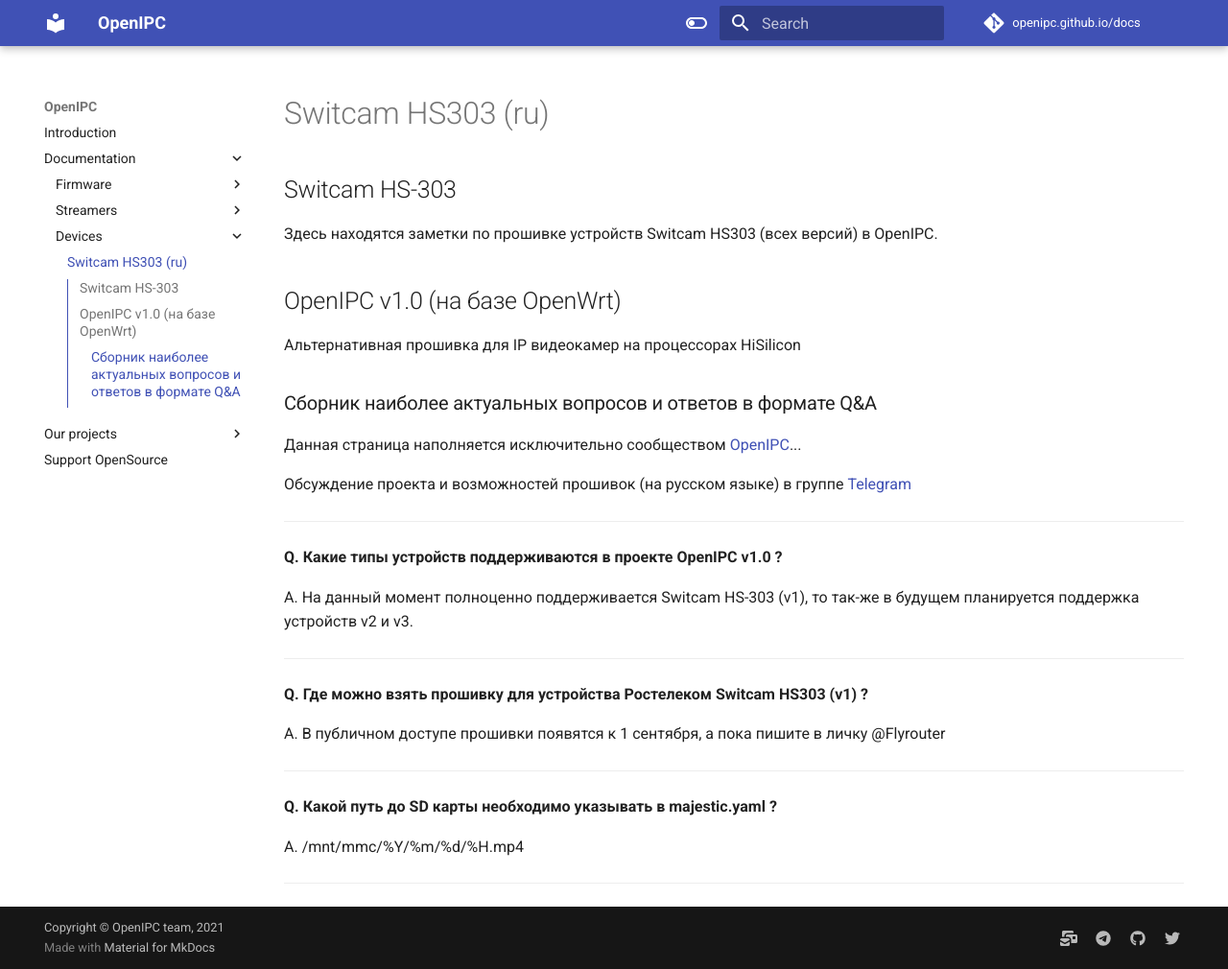
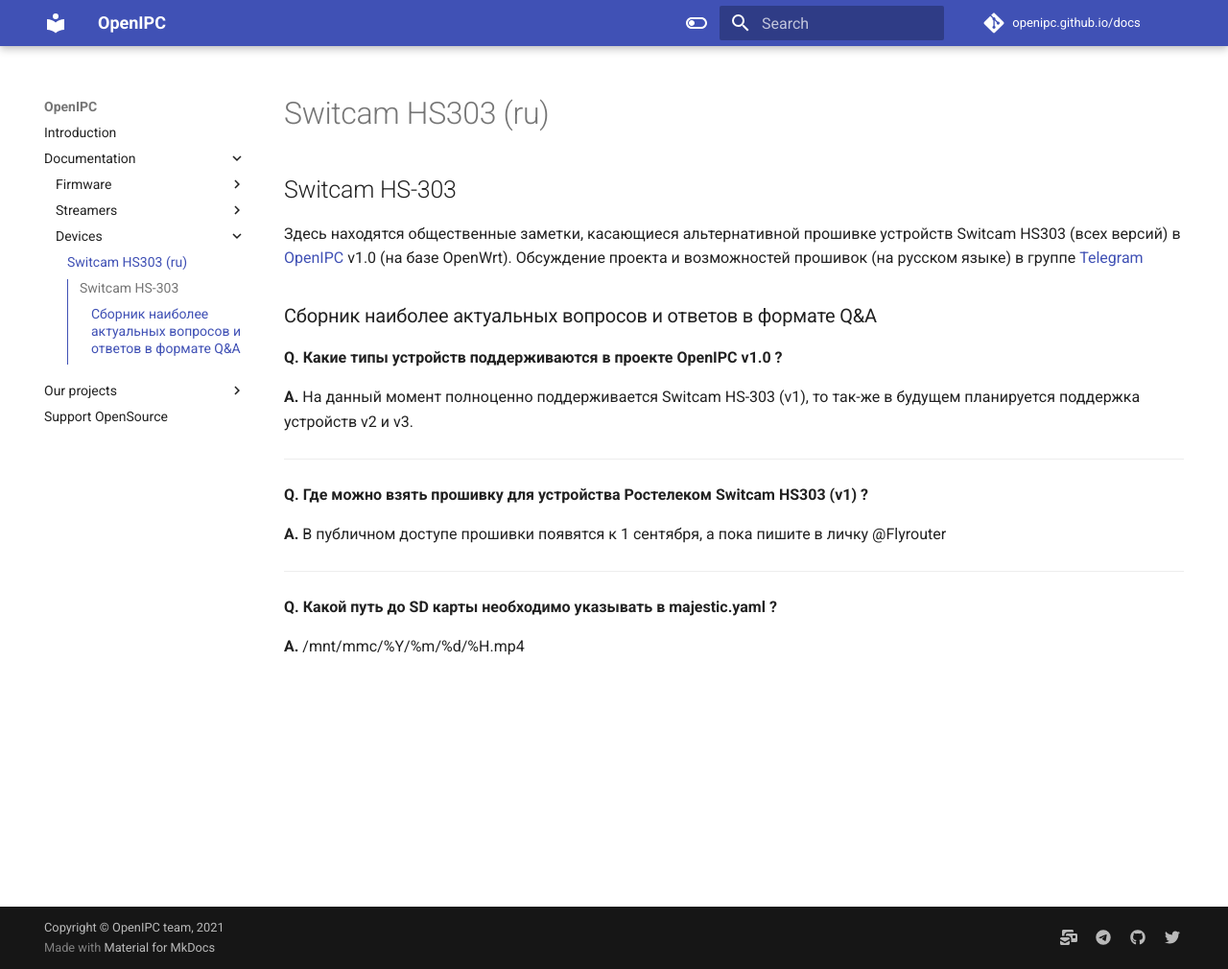
Before and after one commit to OpenIPC/openipc.github.io, an MkDocs documentation site: the page built from docs/devices/hs303.md, in a window 1280 px wide and 1010 px high. Shown: the whole window at 96% size. Built offline with MkDocs 1.6.1 and Material for MkDocs 9.7.7, drawn with Linux system fonts in a browser that asks for light colours; comment, search, counter and statistics services are not loaded.

Commit message:
Update page

```diff
--- a/docs/devices/hs303.md
+++ b/docs/devices/hs303.md
@@ -1,35 +1,22 @@
 
 ## Switcam HS-303
 
-Здесь находятся заметки по прошивке устройств Switcam HS303 (всех версий) в OpenIPC.
-
-
-## OpenIPC v1.0 (на базе OpenWrt)
-
-Альтернативная прошивка для IP видеокамер на процессорах HiSilicon
+Здесь находятся общественные заметки, касающиеся альтернативной прошивке устройств Switcam HS303 (всех версий) в [OpenIPC](https://openipc.org) v1.0 (на базе OpenWrt). Обсуждение проекта и возможностей прошивок (на русском языке) в группе [Telegram](https://t.me/openipc_modding)
 
 ### Сборник наиболее актуальных вопросов и ответов в формате Q&A
 
-Данная страница наполняется исключительно сообществом [OpenIPC](https://openipc.org)...
-
-Обсуждение проекта и возможностей прошивок (на русском языке) в группе [Telegram](https://t.me/openipc_modding)
-
------
-
 **Q. Какие типы устройств поддерживаются в проекте OpenIPC v1.0 ?**
 
-A. На данный момент полноценно поддерживается Switcam HS-303 (v1), то так-же в будущем планируется поддержка устройств v2 и v3.
+**A.** На данный момент полноценно поддерживается Switcam HS-303 (v1), то так-же в будущем планируется поддержка устройств v2 и v3.
 
 -----
 
 **Q. Где можно взять прошивку для устройства Ростелеком Switcam HS303 (v1) ?**
 
-A. В публичном доступе прошивки появятся к 1 сентября, а пока пишите в личку @Flyrouter
+**A.** В публичном доступе прошивки появятся к 1 сентября, а пока пишите в личку @Flyrouter
 
 -----
 
 **Q. Какой путь до SD карты необходимо указывать в majestic.yaml ?**
 
-A. /mnt/mmc/%Y/%m/%d/%H.mp4
-
------
+**A.** /mnt/mmc/%Y/%m/%d/%H.mp4
```
